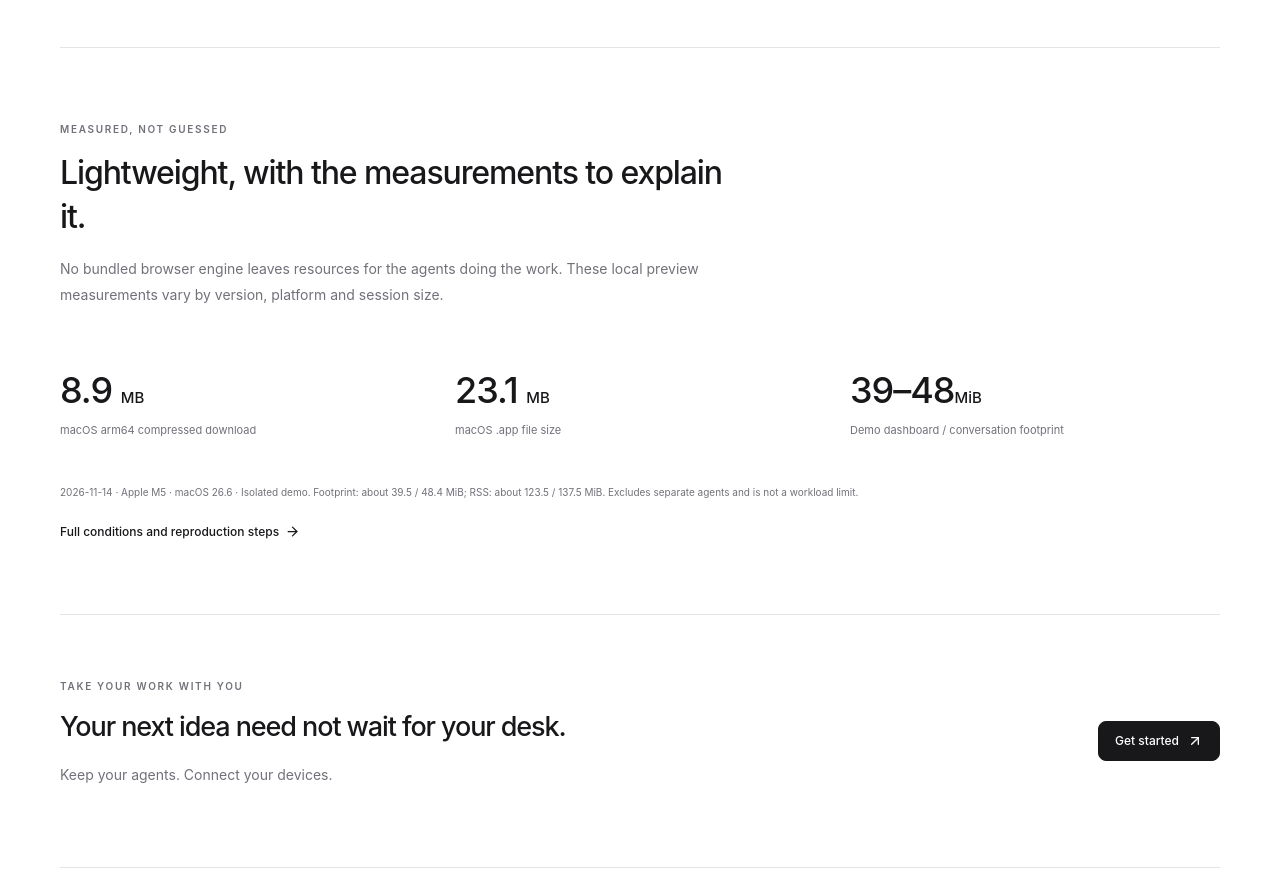
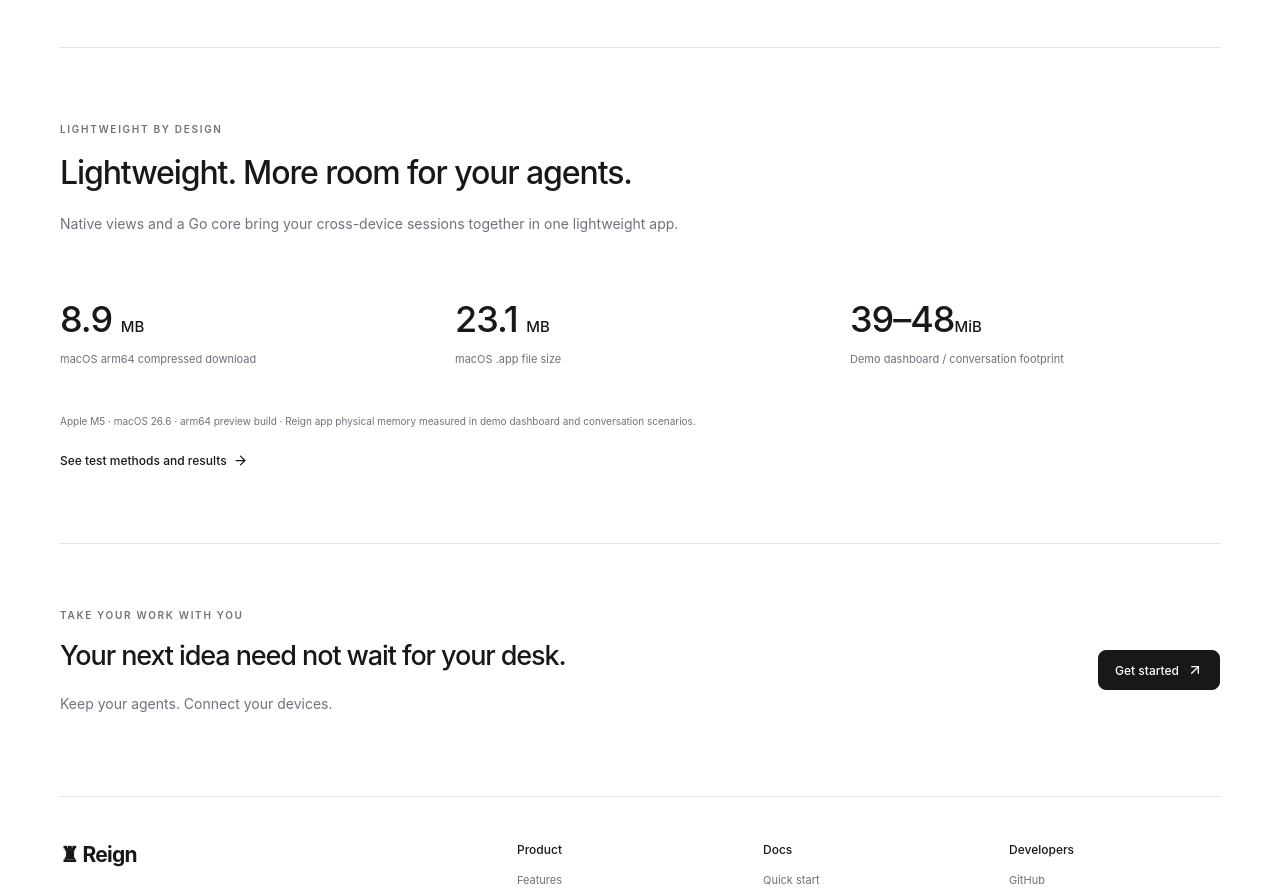
Before and after one commit to monkeyWie/reign, a Next.js app in the folder apps/site/: page /en/technology in a window 1280 px wide. Shown: the part 3500-4388 px from the top of the page. Built offline with nearby package versions, Linux system fonts and the light colour scheme; no server answers; what fumadocs-core would draw is missing.

Commit message:
Present concise native performance highlights

```diff
--- a/apps/site/app/[lang]/technology/page.tsx
+++ b/apps/site/app/[lang]/technology/page.tsx
@@ -273,12 +273,10 @@ export default async function Technology({
         </div>
         <section className="site-width performance-section">
           <SectionHeading
-            eyebrow="MEASURED, NOT GUESSED"
-            title={t("轻量，也要把测试条件说清楚。")}
+            eyebrow="LIGHTWEIGHT BY DESIGN"
+            title={t("轻装上阵，把资源留给 Agent。")}
           >
-            {t(
-              "不打包浏览器引擎，把资源留给真正执行工作的 Agent。数字来自本地预览构建，随版本、平台与会话规模变化。",
-            )}
+            {t("原生视图与 Go 核心，一个轻量应用，承载完整的跨设备会话体验。")}
           </SectionHeading>
           <div className="performance-grid">
             <div>
@@ -303,14 +301,14 @@ export default async function Technology({
           </div>
           <p className="measurement-note">
             {t(
-              "2026-11-14 · Apple M5 · macOS 26.6 · 隔离演示。物理占用约 39.5／48.4 MiB，RSS 约 123.5／137.5 MiB；不含独立 Agent 进程，不是全场景上限。",
+              "Apple M5 · macOS 26.6 · arm64 预览构建 · 演示面板与会话场景，Reign 应用进程物理内存实测。",
             )}
           </p>
           <Link
             className="site-text-link"
             href="/docs/architecture/performance"
           >
-            {t("完整测量条件与复现方式")}
+            {t("查看测试方法与结果")}
             <ArrowRight size={15} />
           </Link>
         </section>
--- a/apps/site/lib/locales/en.json
+++ b/apps/site/lib/locales/en.json
@@ -161,11 +161,8 @@
   "优先直连 / 按服务权益回退中继": "Direct first / Relay subject to service access",
   "被控电脑 · Go 核心": "Host computer · Go core",
   "Provider → Codex App / CLI → 本地项目": "Provider → Codex App / CLI → Local project",
-  "轻量，也要把测试条件说清楚。": "Lightweight, with the measurements to explain it.",
-  "不打包浏览器引擎，把资源留给真正执行工作的 Agent。数字来自本地预览构建，随版本、平台与会话规模变化。": "No bundled browser engine leaves resources for the agents doing the work. These local preview measurements vary by version, platform and session size.",
   "macOS arm64 压缩下载体积": "macOS arm64 compressed download",
   "macOS .app 文件总大小": "macOS .app file size",
-  "完整测量条件与复现方式": "Full conditions and reproduction steps",
   "价格 · Reign": "Pricing · Reign",
   "比较 Reign 官方免费、付费与开源自建方案，了解设备额度、Agent 产品和中继权益。": "Compare Reign's official free, paid and open-source self-hosted options, including device limits, agent products and relay access.",
   "Free 和 Pro 的区别是什么？": "What is the difference between Free and Pro?",
@@ -308,5 +305,8 @@
   "此服务尚未公布可用套餐，请以账号页的开放状态为准。": "This service has not published any plans. Check the account page for availability.",
   "官方套餐实时读取自当前服务。登录与支付能力按实际开放状态显示；Reign 不包含 Agent 模型订阅或 API 用量费用。": "Official plans are loaded from the current service. Sign-in and payment follow actual availability; agent model subscriptions and API usage are not included.",
   "演示面板／会话物理占用": "Demo dashboard / conversation footprint",
-  "2026-11-14 · Apple M5 · macOS 26.6 · 隔离演示。物理占用约 39.5／48.4 MiB，RSS 约 123.5／137.5 MiB；不含独立 Agent 进程，不是全场景上限。": "2026-11-14 · Apple M5 · macOS 26.6 · Isolated demo. Footprint: about 39.5 / 48.4 MiB; RSS: about 123.5 / 137.5 MiB. Excludes separate agents and is not a workload limit."
+  "轻装上阵，把资源留给 Agent。": "Lightweight. More room for your agents.",
+  "原生视图与 Go 核心，一个轻量应用，承载完整的跨设备会话体验。": "Native views and a Go core bring your cross-device sessions together in one lightweight app.",
+  "Apple M5 · macOS 26.6 · arm64 预览构建 · 演示面板与会话场景，Reign 应用进程物理内存实测。": "Apple M5 · macOS 26.6 · arm64 preview build · Reign app physical memory measured in demo dashboard and conversation scenarios.",
+  "查看测试方法与结果": "See test methods and results"
 }
```
Also changed, not shown: 2 other files (tests, documents, lock files or other folders).
